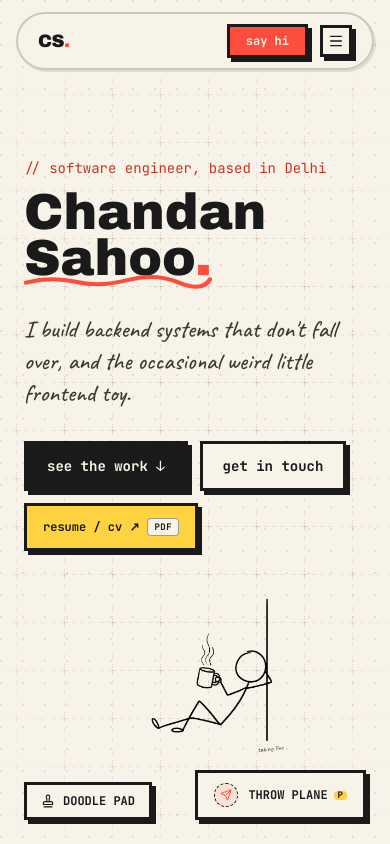
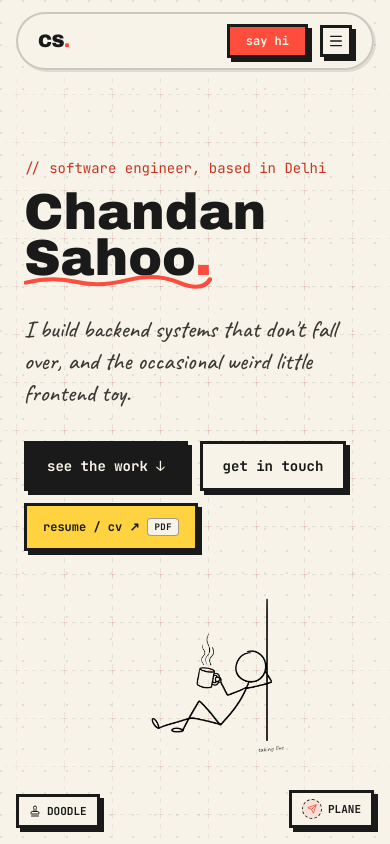
Before and after one commit to chandanSahoo-cs/portfolio, a Next.js app: page / in a window 390 px wide. Shown: the top 844 px of the page. Built offline with nearby package versions, Linux system fonts and the light colour scheme.

Commit message:
fix responsiveness

```diff
--- a/components/ContactSection.tsx
+++ b/components/ContactSection.tsx
@@ -2,27 +2,27 @@ import Reveal from "./Reveal";
 
 export default function ContactSection() {
   return (
-    <section id="contact" className="mx-auto max-w-5xl px-6 py-24">
+    <section id="contact" className="mx-auto max-w-5xl px-4 sm:px-6 py-16 sm:py-24">
       <Reveal rotate={-0.5}>
-        <div className="rough-border-thick relative bg-ink px-8 py-16 text-center text-paper">
-          <p className="font-mono text-sm text-sticky">
+        <div className="rough-border-thick relative bg-ink px-4 py-12 sm:px-8 sm:py-16 text-center text-paper">
+          <p className="font-mono text-xs sm:text-sm text-sticky">
             {"// the plane lands here"}
           </p>
-          <h2 className="mt-4 font-display text-4xl sm:text-6xl">
+          <h2 className="mt-4 font-display text-3xl sm:text-5xl md:text-6xl">
             Let&apos;s build something.
           </h2>
-          <p className="mt-4 font-hand text-2xl text-paper/80">
+          <p className="mt-3 sm:mt-4 font-hand text-xl sm:text-2xl text-paper/80">
             Open to interesting problems and good teams.
           </p>
           <a
             href="mailto:chandansahoo02468@gmail.com"
-            className="mt-8 inline-block border-[3px] border-paper bg-marker px-6 py-3 font-mono text-sm font-bold text-paper transition-all duration-200 hover:-translate-y-1 hover:shadow-[6px_6px_0_0_rgba(247,243,233,0.5)] active:translate-y-0 active:shadow-none">
+            className="mt-6 sm:mt-8 inline-block max-w-full truncate border-[3px] border-paper bg-marker px-4 py-2.5 sm:px-6 sm:py-3 font-mono text-xs sm:text-sm font-bold text-paper transition-all duration-200 hover:-translate-y-1 hover:shadow-[6px_6px_0_0_rgba(247,243,233,0.5)] active:translate-y-0 active:shadow-none">
             chandansahoo02468@gmail.com
           </a>
         </div>
       </Reveal>
 
-      <footer className="mt-16 flex flex-col items-center gap-2 text-center font-mono text-xs text-ink-soft">
+      <footer className="mt-12 sm:mt-16 flex flex-col items-center gap-2 text-center font-mono text-xs text-ink-soft">
         <p>
           built by hand, with a little help. © {new Date().getFullYear()}{" "}
           Chandan Sahoo.
--- a/components/DoodleCanvas.tsx
+++ b/components/DoodleCanvas.tsx
@@ -197,25 +197,25 @@ export default function DoodleCanvas() {
       </div>
 
       {/* Floating Stamp Toolbar (Bottom-Left) */}
-      <div className="doodle-toolbar fixed bottom-6 left-6 z-50 flex flex-col items-start gap-2 select-none">
+      <div className="doodle-toolbar fixed bottom-4 left-4 sm:bottom-6 sm:left-6 z-40 flex flex-col items-start gap-1.5 sm:gap-2 select-none">
         {toast && (
-          <div className="rough-border bg-sticky px-3 py-1 font-mono text-xs font-bold text-ink shadow-[2px_2px_0_0_var(--ink)] animate-in fade-in slide-in-from-bottom-2">
+          <div className="rough-border bg-sticky px-2.5 py-1 font-mono text-[11px] sm:text-xs font-bold text-ink shadow-[2px_2px_0_0_var(--ink)] animate-in fade-in slide-in-from-bottom-2">
             {toast}
           </div>
         )}
 
-        <div className="flex items-center gap-2">
+        <div className="flex items-center gap-1.5 sm:gap-2">
           {/* Main Toggle Button */}
           <button
             type="button"
             onClick={toggleMode}
-            className={`rough-border flex items-center gap-2 px-3.5 py-2 font-mono text-xs font-bold transition-all ${
+            className={`rough-border flex items-center gap-1.5 sm:gap-2 px-2.5 py-1.5 sm:px-3.5 sm:py-2 font-mono text-[11px] sm:text-xs font-bold transition-all ${
               stampMode
                 ? "bg-sticky text-ink shadow-[4px_4px_0_0_var(--ink)] -translate-y-0.5"
                 : "bg-paper text-ink hover:bg-paper-alt"
             }`}>
-            <Stamp className="h-3.5 w-3.5" />
-            <span>{stampMode ? "STAMPING ON" : "DOODLE PAD"}</span>
+            <Stamp className="h-3 w-3 sm:h-3.5 sm:w-3.5" />
+            <span>{stampMode ? "STAMPING" : "DOODLE"}</span>
           </button>
 
           {/* Clear Button (Shown when stamps exist) */}
@@ -224,8 +224,8 @@ export default function DoodleCanvas() {
               type="button"
               onClick={clearStamps}
               title="Clear all placed doodles"
-              className="rough-border flex h-8 w-8 items-center justify-center bg-paper text-ink transition-all hover:bg-marker hover:text-paper">
-              <Eraser className="h-3.5 w-3.5" />
+              className="rough-border flex h-7 w-7 sm:h-8 sm:w-8 items-center justify-center bg-paper text-ink transition-all hover:bg-marker hover:text-paper">
+              <Eraser className="h-3 w-3 sm:h-3.5 sm:w-3.5" />
             </button>
           )}
         </div>
--- a/components/PlaneLauncher.tsx
+++ b/components/PlaneLauncher.tsx
@@ -261,9 +261,9 @@ export default function PlaneLauncher() {
       </div>
 
       {/* Floating Tactical Airmail Stamp / Launcher Button */}
-      <div className="fixed bottom-6 right-6 z-50 flex flex-col items-end gap-2 select-none">
+      <div className="fixed bottom-4 right-4 sm:bottom-6 sm:right-6 z-40 flex flex-col items-end gap-1.5 sm:gap-2 select-none">
         {showToast && (
-          <div className="animate-bounce font-hand text-lg font-bold text-marker-dark bg-sticky/90 px-2.5 py-0.5 rounded border border-ink shadow-[2px_2px_0_0_var(--ink)]">
+          <div className="animate-bounce font-hand text-base sm:text-lg font-bold text-marker-dark bg-sticky/90 px-2 sm:px-2.5 py-0.5 rounded border border-ink shadow-[2px_2px_0_0_var(--ink)]">
             ✈ Airmail sent!
           </div>
         )}
@@ -272,23 +272,25 @@ export default function PlaneLauncher() {
           type="button"
           onClick={() => launchPlane()}
           title="Fold & throw a paper plane (Press 'P')"
-          className="rough-border group relative flex items-center gap-2.5 bg-paper px-4 py-2.5 font-mono text-xs font-bold text-ink transition-all hover:-translate-y-1 hover:bg-paper-alt hover:shadow-[6px_6px_0_0_var(--ink)] active:translate-y-0 active:shadow-[2px_2px_0_0_var(--ink)]"
+          className="rough-border group relative flex items-center gap-1.5 sm:gap-2.5 bg-paper px-2.5 py-1.5 sm:px-4 sm:py-2.5 font-mono text-[11px] sm:text-xs font-bold text-ink transition-all hover:-translate-y-1 hover:bg-paper-alt hover:shadow-[6px_6px_0_0_var(--ink)] active:translate-y-0 active:shadow-[2px_2px_0_0_var(--ink)]"
         >
           {/* Postmark stamp style decoration */}
-          <span className="relative flex h-6 w-6 items-center justify-center rounded-full border border-dashed border-ink bg-marker/10 text-marker transition-transform group-hover:rotate-45">
-            <Send className="h-3 w-3" />
+          <span className="relative flex h-5 w-5 sm:h-6 sm:w-6 items-center justify-center rounded-full border border-dashed border-ink bg-marker/10 text-marker transition-transform group-hover:rotate-45">
+            <Send className="h-2.5 w-2.5 sm:h-3 sm:w-3" />
           </span>
 
           <div className="text-left">
-            <div className="flex items-center gap-1.5 leading-none">
-              <span>THROW PLANE</span>
-              <span className="rounded bg-sticky px-1 py-0.2 text-[9px] text-ink">
+            <div className="flex items-center gap-1 leading-none">
+              <span className="hidden xs:inline">THROW</span>
+              <span className="xs:hidden">PLANE</span>
+              <span className="hidden sm:inline">PLANE</span>
+              <span className="hidden sm:inline rounded bg-sticky px-1 py-0.2 text-[9px] text-ink">
                 P
               </span>
             </div>
             {launchCount > 0 && (
-              <span className="font-mono text-[9px] text-ink-soft">
-                {launchCount} launched
+              <span className="hidden sm:block font-mono text-[9px] text-ink-soft">
+                {launchCount} thrown
               </span>
             )}
           </div>
```
